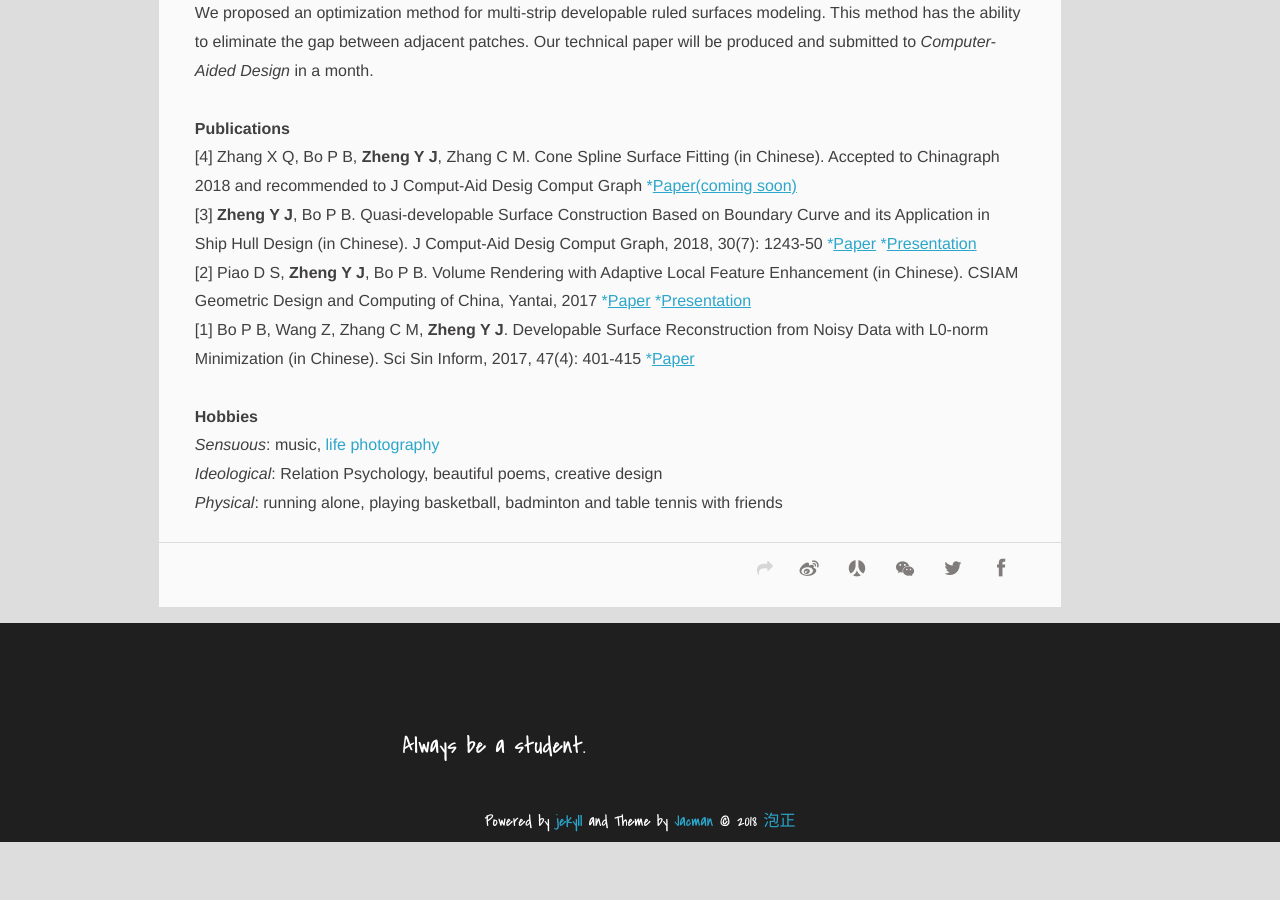
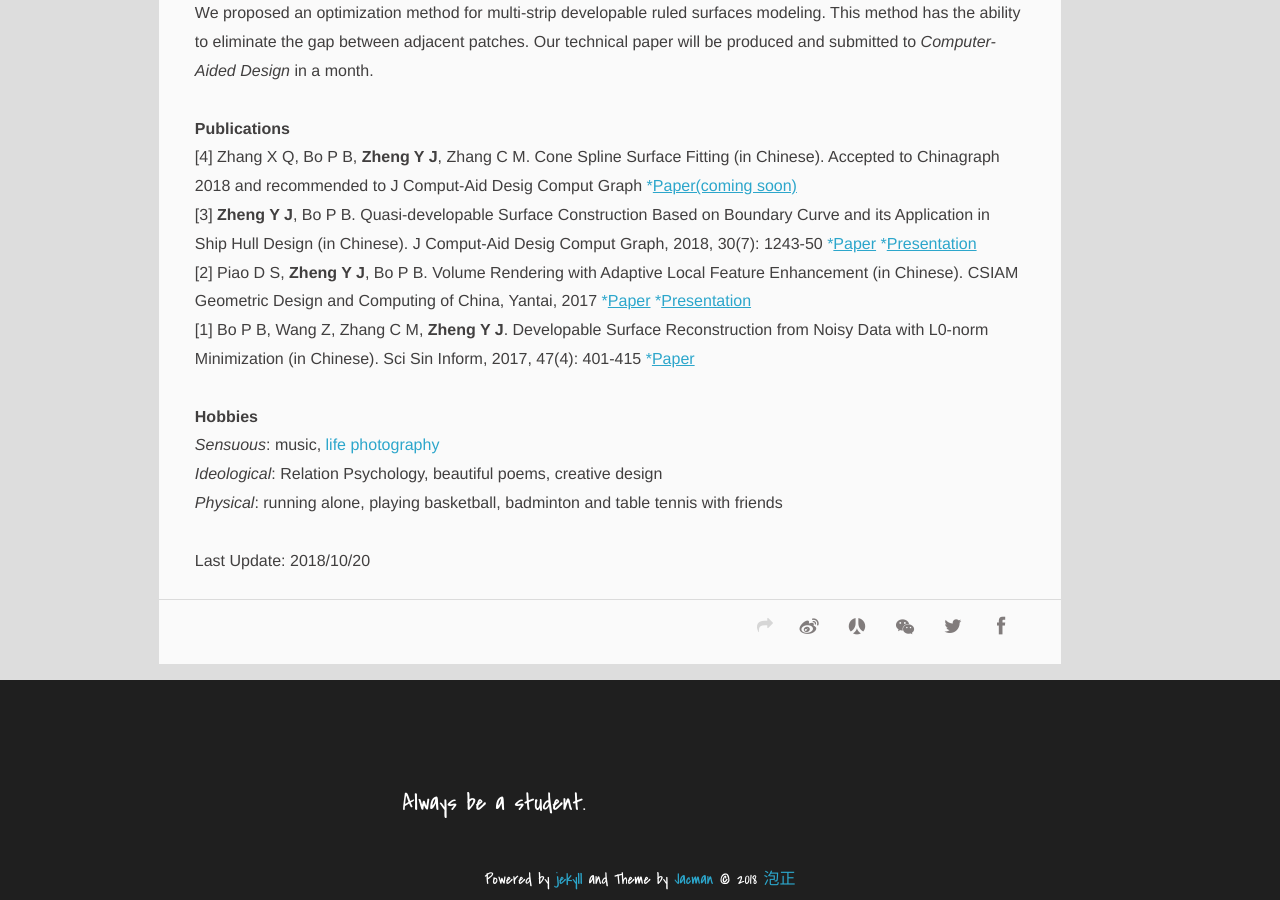
Before and after one commit to PAULYZHENG/paulyzheng.github.io, a Jekyll site: the page built from about/index.html, in a window 1280 px wide and 900 px high, scrolled down 941 px. Built offline with Jekyll 4.4.1, drawn with Linux system fonts in a browser that asks for light colours; comment, search, counter and statistics services are not loaded; before the commit the page ends 1783 px from its top, so only the background shows below that.

Commit message:
Update index.html

```diff
--- a/about/index.html
+++ b/about/index.html
@@ -55,3 +55,6 @@ and submitted to <I>Computer-Aided Design</I> in a month.<br/>
 <I>Sensuous</I>: music, <a href="https://paulyzheng.github.io/photograph" title="photo" itemprop="url">life photography</a><br/>
 <I>Ideological</I>: Relation Psychology, beautiful poems, creative design<br/>
 <I>Physical</I>: running alone, playing basketball, badminton and table tennis with friends<br/>
+
+<br/>
+Last Update: 2018/10/20
```
